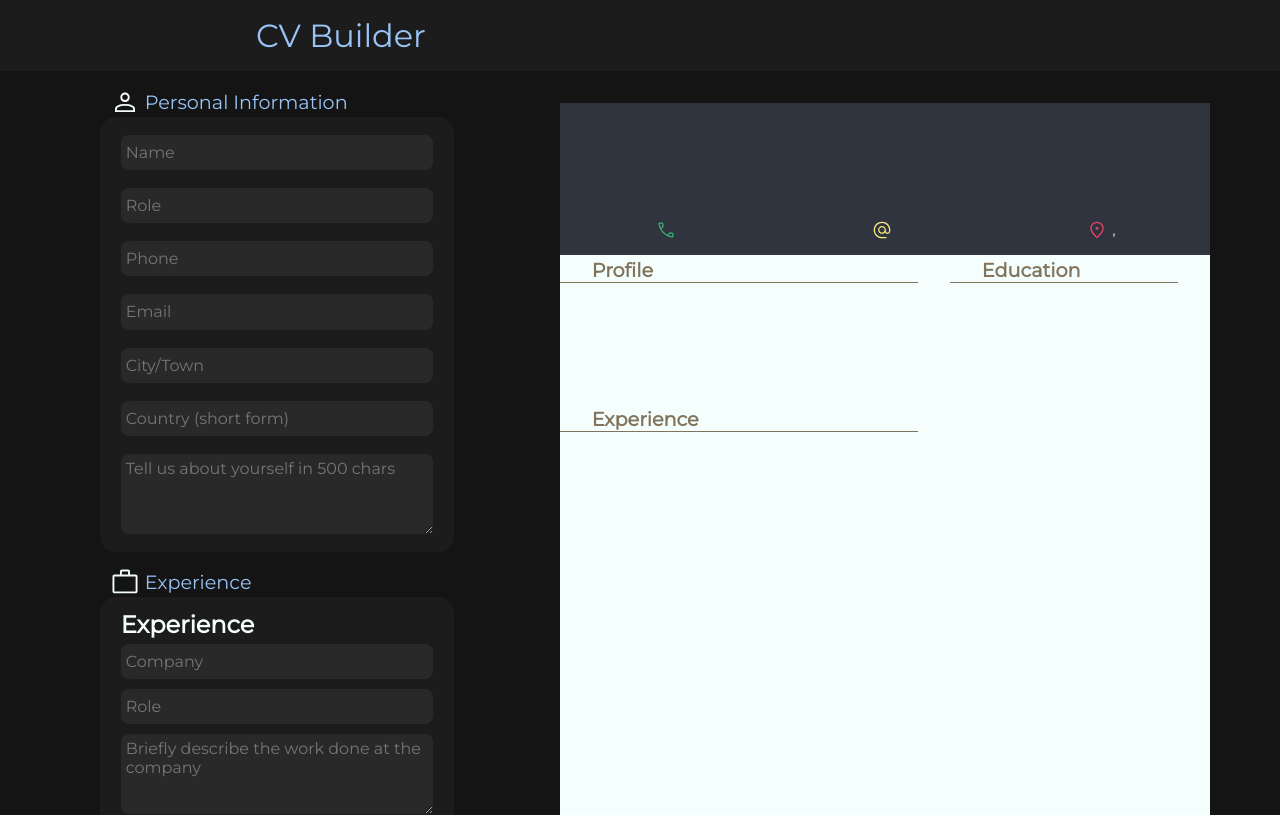
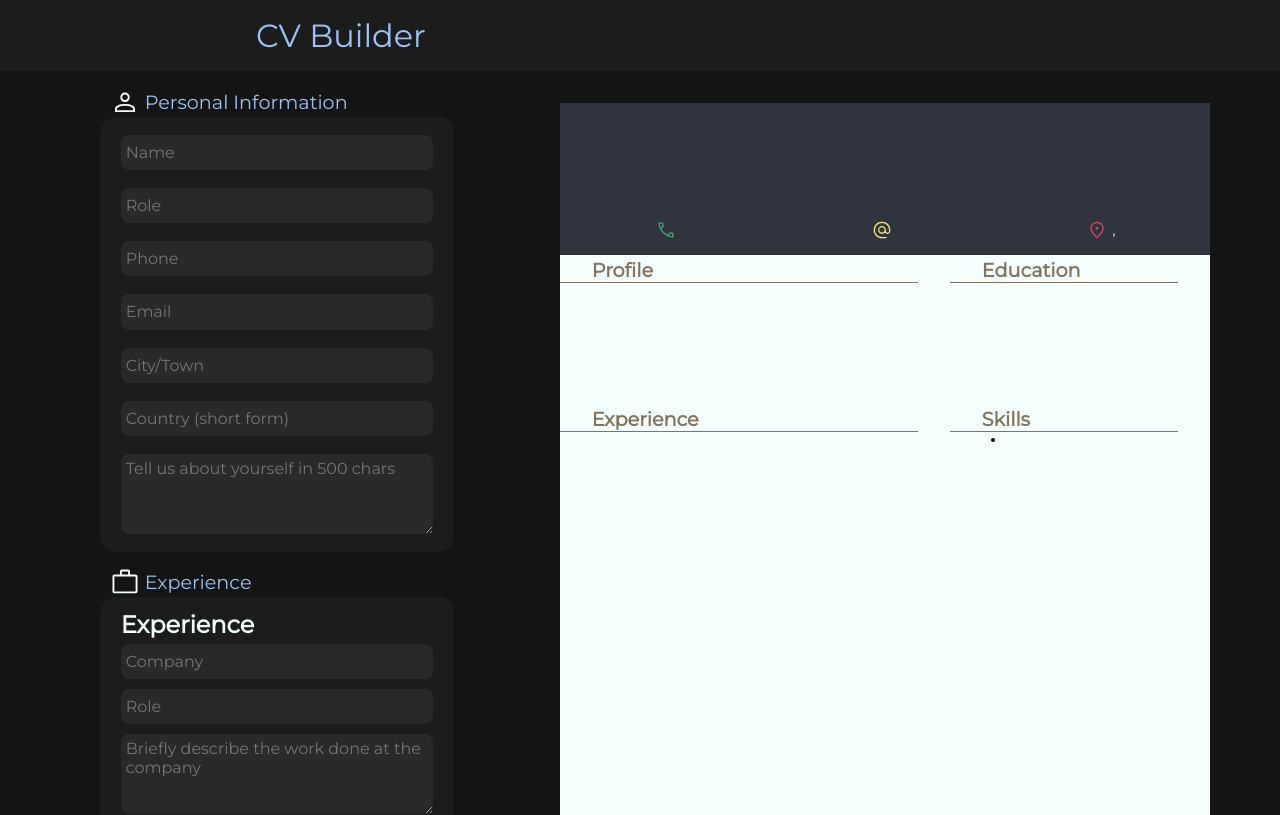
Before and after one commit to MickFrog/cv-creator, a React (Create React App) app: page / in a window 1280 px wide. Shown: the top 815 px of the page. Built offline with nearby package versions, Linux system fonts and the light colour scheme; the HTML template or start-up script is replaced by a standard one.

Commit message:
display skills on user input

```diff
--- a/src/components/preview/CvPreview.js
+++ b/src/components/preview/CvPreview.js
@@ -19,7 +19,7 @@ class CvPreview extends Component {
                 <UserProfilePrev profileText={this.props.userInfo.userProfile}/>
                 <EducationPrev educationArr={this.props.educationArray}/>
                 <ExpPrev experienceArr={this.props.experienceArray}/>
-                <SkillsPrev />
+                <SkillsPrev skillArray={this.props.skillArray}/>
             </div>
         );
     }
--- a/src/components/preview/previewComponents/SkillsPrev.css
+++ b/src/components/preview/previewComponents/SkillsPrev.css
@@ -0,0 +1,5 @@
+.skillList {
+    display: flex;
+    flex-flow: column nowrap;
+    gap: 5px;
+}
--- a/src/components/preview/previewComponents/SkillsPrev.js
+++ b/src/components/preview/previewComponents/SkillsPrev.js
@@ -11,7 +11,17 @@ class SkillsPrev extends Component {
     render() {
         return(
             <div className="skillsPrev">
+                <div className="previewHeading">Skills</div>
+                <div className="prevInfo">
+                    <ul className="skillList">
+                    {
+                        this.props.skillArray.map((obj) => {
+                            return <li key={obj.id}>{obj.userSkill}</li>
+                        })
+                    }
 
+                    </ul>
+                </div>
             </div>
         );
     }
```
